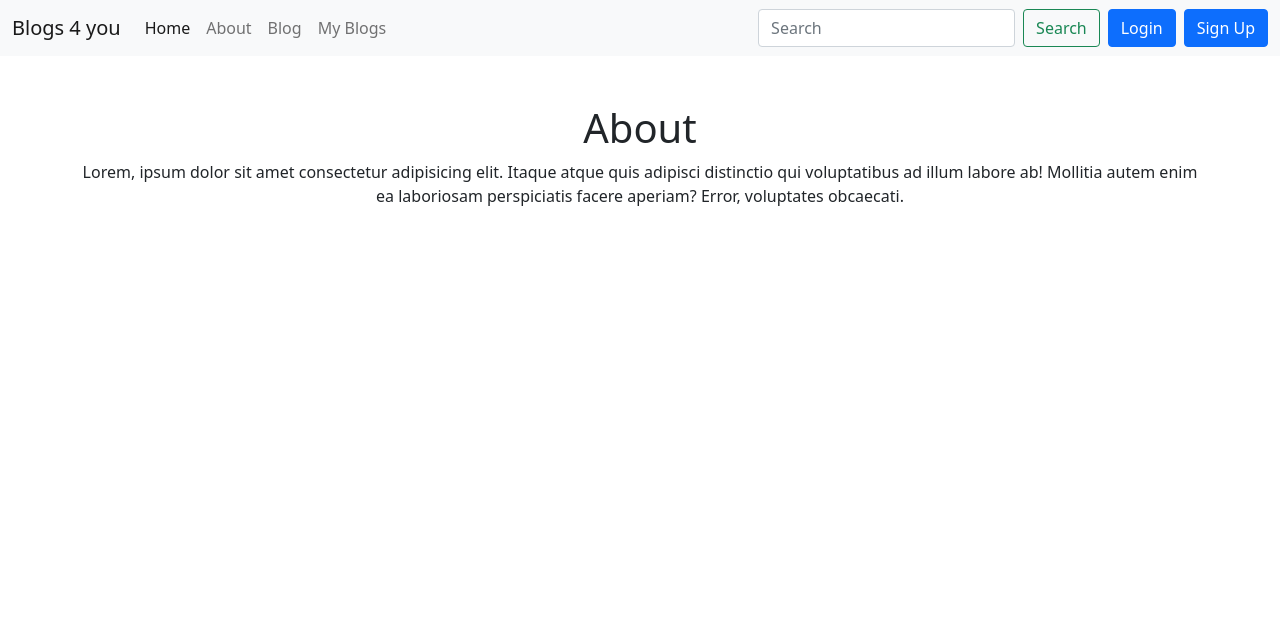
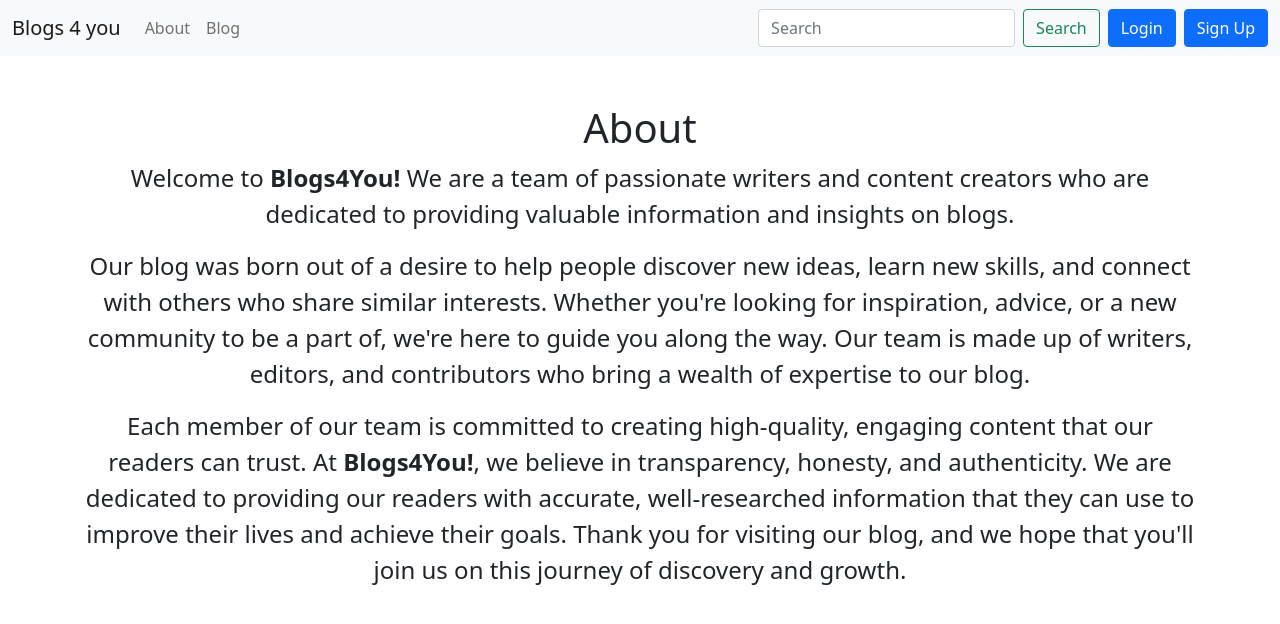
Before and after one commit to SunilK789/my-blog-app, a SvelteKit app: page /about in a window 1280 px wide. Shown: the top 624 px of the page. Built offline with nearby package versions, Linux system fonts and the light colour scheme.

Commit message:
updated about page and navbar

```diff
--- a/src/routes/about/+page.svelte
+++ b/src/routes/about/+page.svelte
@@ -1,8 +1,16 @@
 <div class="container my-5 text-center">
 	<h1>About</h1>
-	<p>
-		Lorem, ipsum dolor sit amet consectetur adipisicing elit. Itaque atque quis
-		adipisci distinctio qui voluptatibus ad illum labore ab! Mollitia autem enim
-		ea laboriosam perspiciatis facere aperiam? Error, voluptates obcaecati.
-	</p>
+	<div class ="fs-4">
+	<p >
+		Welcome to <strong>Blogs4You!</strong> We are a team of passionate writers and content creators who are dedicated to providing valuable information and insights on blogs.</p>
+
+<p>Our blog was born out of a desire to help people discover new ideas, learn new skills, and connect with others who share similar interests. Whether you're looking for inspiration, advice, or a new community to be a part of, we're here to guide you along the way.
+
+Our team is made up of writers, editors, and contributors who bring a wealth of expertise to our blog. </p>
+<p>Each member of our team is committed to creating high-quality, engaging content that our readers can trust.
+
+At <strong>Blogs4You!</strong>, we believe in transparency, honesty, and authenticity. We are dedicated to providing our readers with accurate, well-researched information that they can use to improve their lives and achieve their goals.
+
+Thank you for visiting our blog, and we hope that you'll join us on this journey of discovery and growth.
+	</p></div>
 </div>
--- a/src/routes/components/NavBar.svelte
+++ b/src/routes/components/NavBar.svelte
@@ -24,7 +24,7 @@
 
 <nav class="navbar navbar-expand-lg navbar-light bg-light">
 	<div class="container-fluid">
-		<a class="navbar-brand" href="/">Blogs 4 you</a>
+		<a class="navbar-brand" href="/blog">Blogs 4 you</a>
 		<button
 			class="navbar-toggler"
 			type="button"
@@ -38,9 +38,9 @@
 		</button>
 		<div class="collapse navbar-collapse" id="navbarSupportedContent">
 			<ul class="navbar-nav me-auto mb-2 mb-lg-0">
-				<li class="nav-item">
+				<!-- <li class="nav-item">
 					<a class="nav-link active" aria-current="page" href="/">Home</a>
-				</li>
+				</li> -->
 				<li class="nav-item">
 					<a class="nav-link" href="/about">About</a>
 				</li>
@@ -48,10 +48,12 @@
 					<!-- svelte-ignore a11y-invalid-attribute -->
 					<a class="nav-link" href="#" on:click={handleBlogLinkClick}>Blog</a>
 				</li>
+				{#if loggedInUser}
 				<li class="nav-item">
 					<!-- svelte-ignore a11y-invalid-attribute -->
 					<a class="nav-link" href="/myblog">My Blogs</a>
 				</li>
+				{/if}
 			</ul>
 			<form class="d-flex">
 				<input
```
Also changed, not shown: src/routes/logout/+page.svelte (+14 -1 lines).
